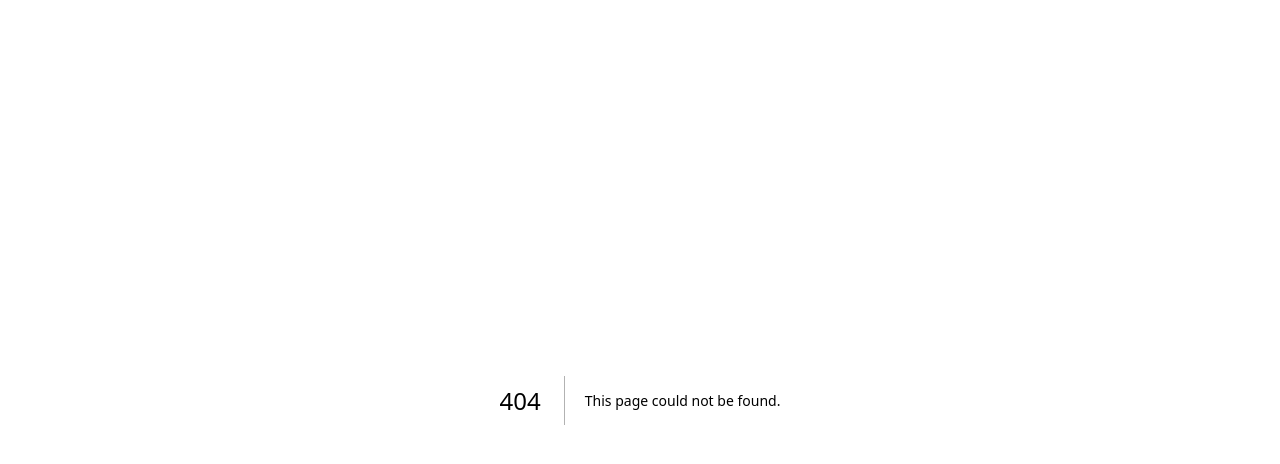
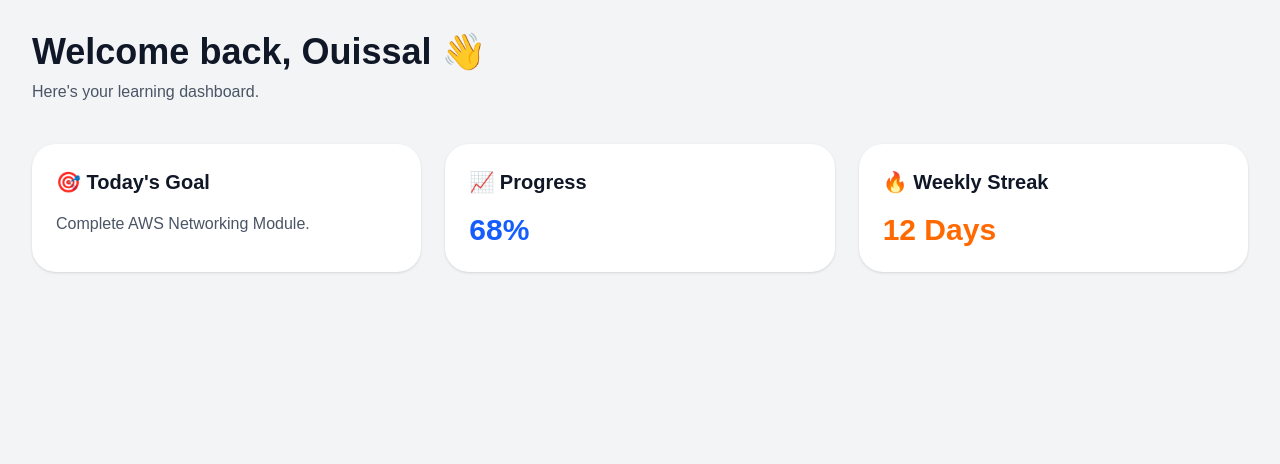
Before and after one commit to ouissal-kh/peerlearn-ai, a Next.js app in the folder frontend/: page /dashboard in a window 1280 px wide. Before the commit this address had no page. Shown: the top 464 px of the page. Built offline with nearby package versions, Linux system fonts and the light colour scheme.

Commit message:
feat: add dashboard overview cards

```diff
--- /dev/null
+++ b/frontend/src/app/dashboard/page.tsx
@@ -0,0 +1,53 @@
+export default function DashboardPage() {
+  return (
+    <main className="min-h-screen bg-gray-100">
+      <div className="mx-auto max-w-7xl p-8">
+
+        <h1 className="text-4xl font-bold text-gray-900">
+          Welcome back, Ouissal 👋
+        </h1>
+
+        <p className="mt-2 text-gray-600">
+          Here's your learning dashboard.
+        </p>
+
+        {/* Top Cards */}
+
+        <div className="mt-10 grid gap-6 md:grid-cols-3">
+
+          <div className="rounded-3xl bg-white p-6 shadow">
+            <h2 className="text-xl font-bold text-gray-900">
+              🎯 Today's Goal
+            </h2>
+
+            <p className="mt-4 text-gray-600">
+              Complete AWS Networking Module.
+            </p>
+          </div>
+
+          <div className="rounded-3xl bg-white p-6 shadow">
+            <h2 className="text-xl font-bold text-gray-900">
+              📈 Progress
+            </h2>
+
+            <p className="mt-4 text-3xl font-bold text-blue-600">
+              68%
+            </p>
+          </div>
+
+          <div className="rounded-3xl bg-white p-6 shadow">
+            <h2 className="text-xl font-bold text-gray-900">
+              🔥 Weekly Streak
+            </h2>
+
+            <p className="mt-4 text-3xl font-bold text-orange-500">
+              12 Days
+            </p>
+          </div>
+
+        </div>
+
+      </div>
+    </main>
+  );
+}
--- a/frontend/src/components/sections/Hero.tsx
+++ b/frontend/src/components/sections/Hero.tsx
@@ -1,3 +1,4 @@
+import Link from "next/link";
 export default function Hero() {
   return (
     <section className="flex min-h-screen flex-col items-center justify-center bg-white px-6 text-center">
@@ -22,9 +23,12 @@ export default function Hero() {
         your progress, and helps your team learn together.
       </p>
       <div className="mt-10 flex flex-col items-center gap-4 sm:flex-row">
-        <button className="rounded-xl bg-black px-8 py-4 text-base font-semibold text-white transition duration-300 hover:scale-105">
+        <Link
+          href="/dashboard"
+          className="rounded-xl bg-black px-8 py-4 font-semibold text-white transition hover:opacity-90"
+        >
           Get Started
-        </button>
+        </Link>
 
         <button className="rounded-xl border border-gray-300 bg-white px-8 py-4 text-base font-semibold text-gray-900 transition duration-300 hover:bg-gray-100">
           Watch Demo
```
